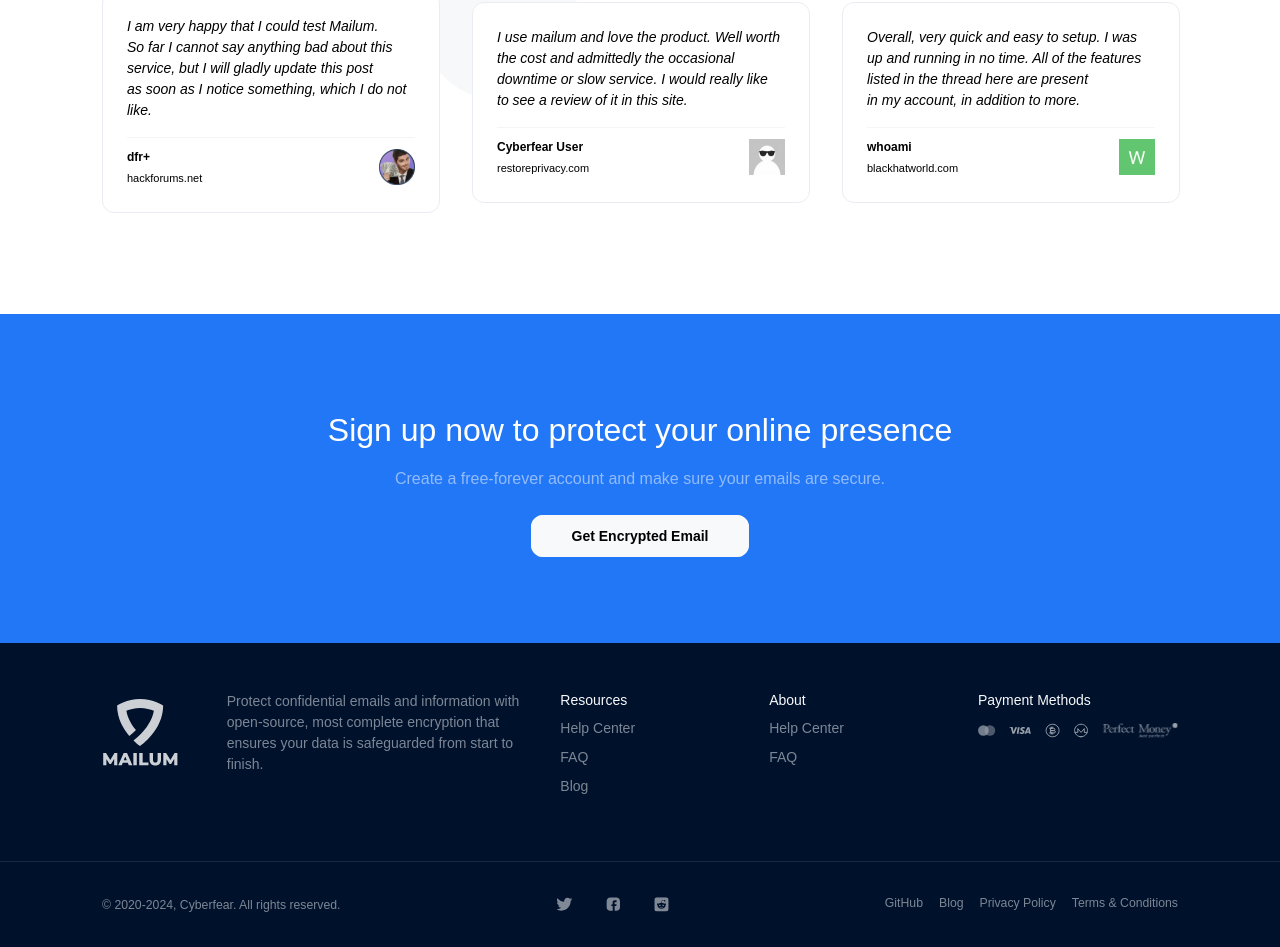
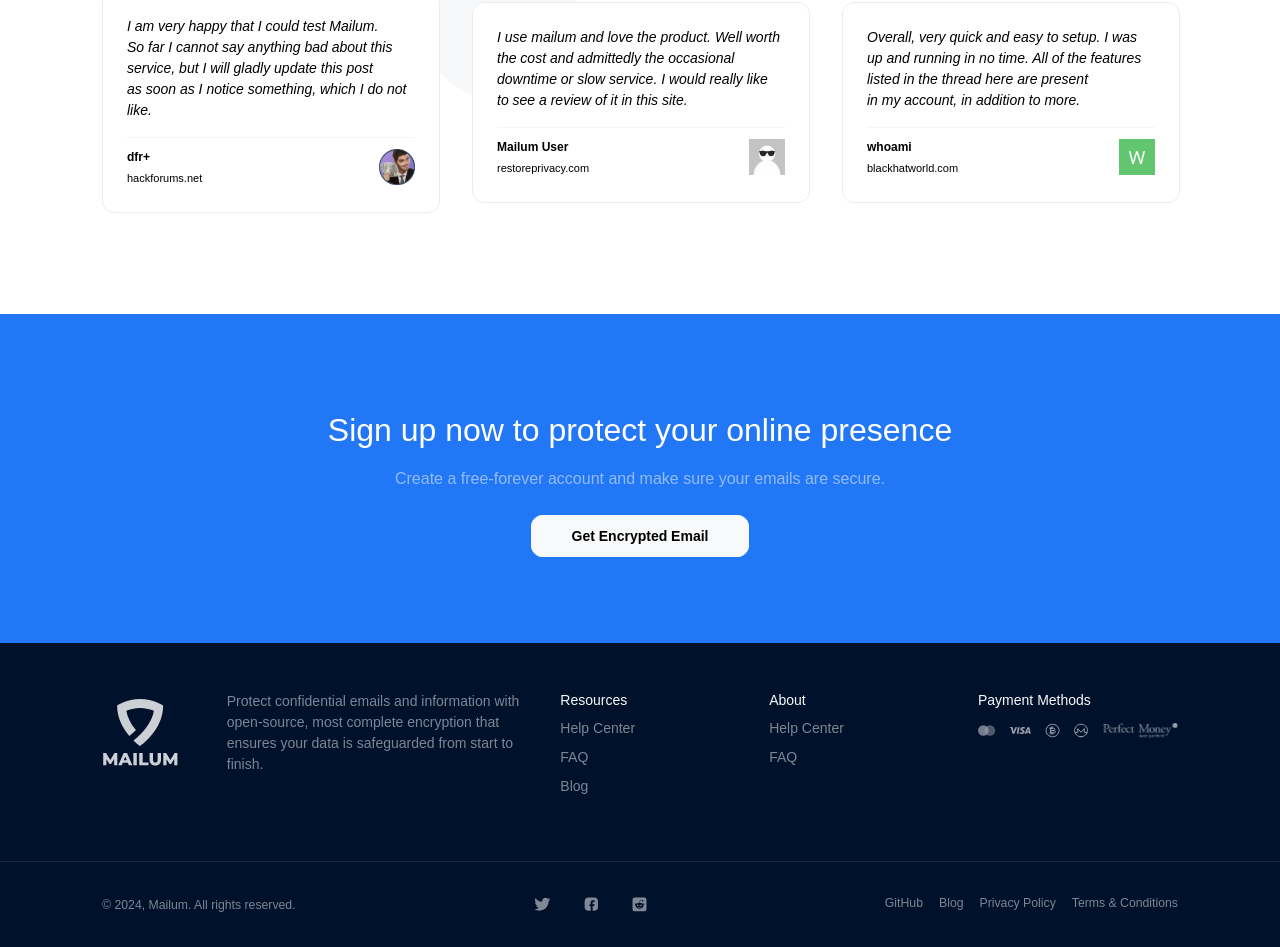
Before and after one commit to cyberfear-com/frontEnd, a React (Vite) app: page / in a window 1280 px wide. Shown: the part 4822-5769 px from the top of the page. Built offline with nearby package versions, Linux system fonts and the light colour scheme; a small style sheet from the web is missing.

Commit message:
Naming adjustments

```diff
--- a/src/components/CustomerReviews.jsx
+++ b/src/components/CustomerReviews.jsx
@@ -28,7 +28,7 @@ const reviews = [
             would really like to&nbsp;see a&nbsp;review of&nbsp;it
             in&nbsp;this site.
             `,
-        author: 'Cyberfear User',
+        author: 'Mailum User',
         company: 'restoreprivacy.com',
         logo: clientCyberfearImg,
         logoWidth: 36,
--- a/src/components/Footer.jsx
+++ b/src/components/Footer.jsx
@@ -72,7 +72,7 @@ export default function Footer() {
           <div className="d-flex flex-wrap justify-content-between small mx-n2">
             <div className="mt-4 px-2">
               <small className="opacity-50">
-                © 2020-{new Date().getFullYear()}, Cyberfear. All rights reserved.
+                © {new Date().getFullYear()}, Mailum. All rights reserved.
               </small>
             </div>
             <div className="mt-4 px-2">
```
